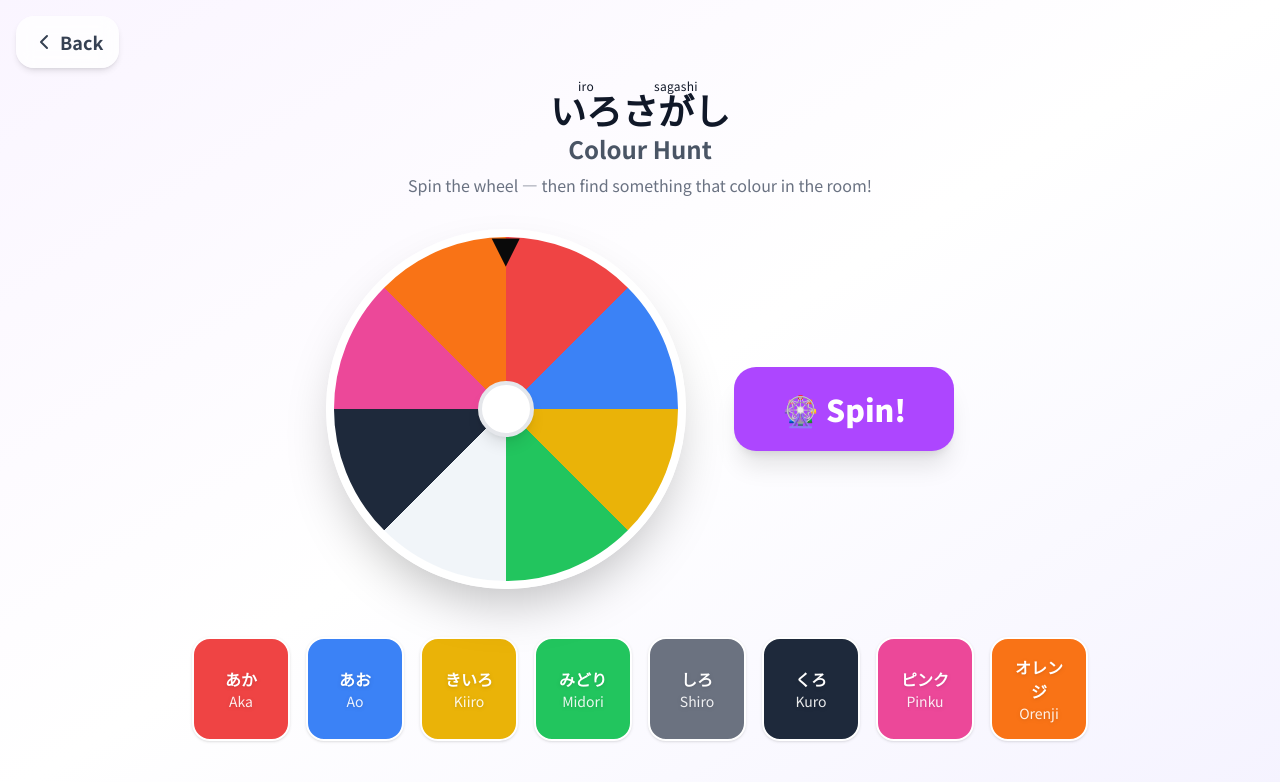
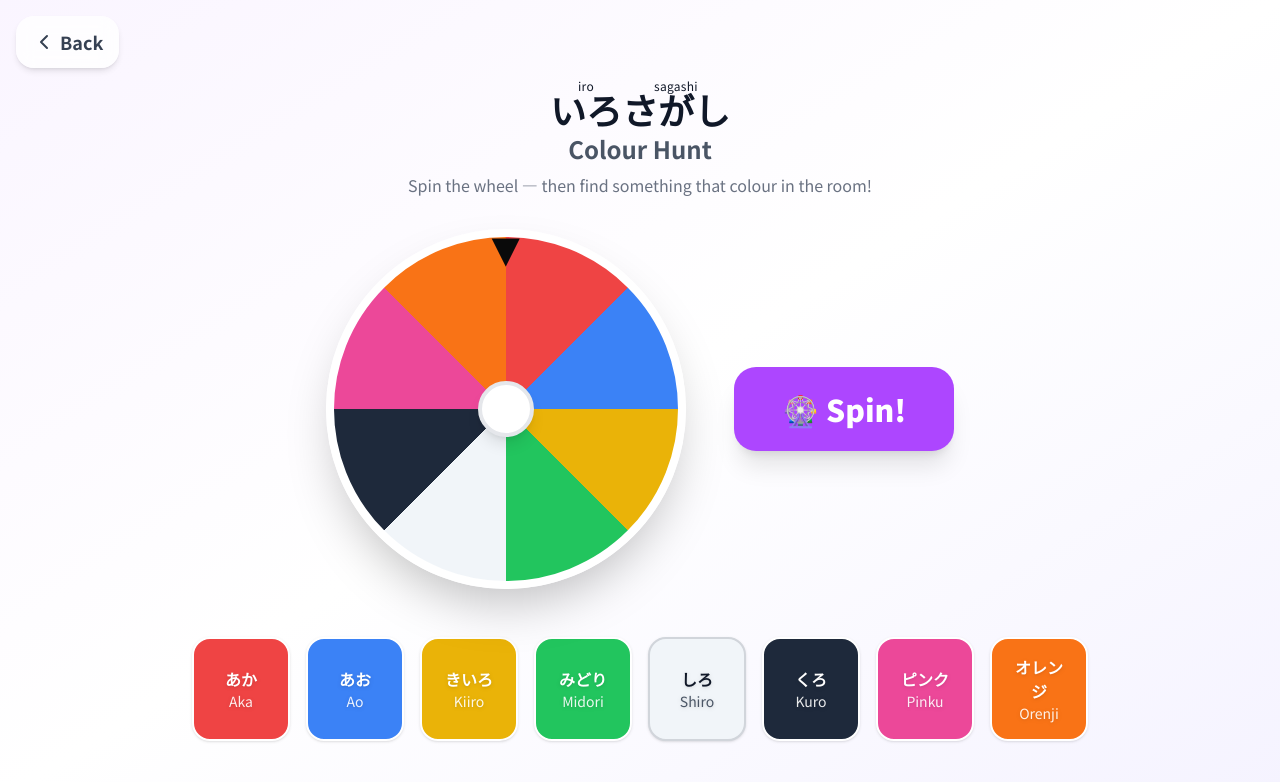
Before and after one commit to aevoli/jp-teaching, a Next.js app in the folder jp-teaching-app/: page /jp-teaching/band-a/colour-spinner in a window 1280 px wide. Shown: the top 782 px of the page. Built offline with nearby package versions, Linux system fonts and the light colour scheme.

Commit message:
colour hunt: shiro uses white bg with black text and gray border

```diff
--- a/jp-teaching-app/app/band-a/colour-spinner/page.tsx
+++ b/jp-teaching-app/app/band-a/colour-spinner/page.tsx
@@ -86,15 +86,16 @@ export default function ColourSpinnerPage() {
                   exit={{ scale: 0.7, opacity: 0 }}
                   className="rounded-3xl p-8 text-center shadow-xl border-4 border-white min-w-56"
                   style={{
-                    backgroundColor: colours[current].en === "White" ? "#6b7280" : colours[current].hex,
+                    backgroundColor: colours[current].hex,
+                    border: colours[current].en === "White" ? "3px solid #d1d5db" : undefined,
                   }}
                 >
-                  <p className="text-5xl font-black text-white drop-shadow-lg">{colours[current].jp}</p>
-                  <p className="text-3xl font-bold text-white/90 drop-shadow">{colours[current].romaji}</p>
-                  <p className="text-2xl text-white/80 drop-shadow">{colours[current].en}</p>
+                  <p className={`text-5xl font-black drop-shadow-lg ${colours[current].en === "White" ? "text-gray-900" : "text-white"}`}>{colours[current].jp}</p>
+                  <p className={`text-3xl font-bold drop-shadow ${colours[current].en === "White" ? "text-gray-700" : "text-white/90"}`}>{colours[current].romaji}</p>
+                  <p className={`text-2xl drop-shadow ${colours[current].en === "White" ? "text-gray-600" : "text-white/80"}`}>{colours[current].en}</p>
                   <button
                     onClick={() => speak(colours[current!].jp)}
-                    className="mt-3 bg-white/30 hover:bg-white/50 text-white font-bold px-5 py-2 rounded-xl transition-all touch-manipulation"
+                    className={`mt-3 font-bold px-5 py-2 rounded-xl transition-all touch-manipulation ${colours[current].en === "White" ? "bg-gray-100 hover:bg-gray-200 text-gray-800" : "bg-white/30 hover:bg-white/50 text-white"}`}
                   >
                     🔊 Hear again
                   </button>
@@ -110,10 +111,10 @@ export default function ColourSpinnerPage() {
               key={i}
               onClick={() => { setCurrent(i); speak(c.jp); }}
               className="rounded-2xl p-4 text-center shadow hover:scale-105 active:scale-95 transition-all touch-manipulation border-2 border-white"
-              style={{ backgroundColor: c.en === "White" ? "#6b7280" : c.hex }}
+              style={{ backgroundColor: c.hex, border: c.en === "White" ? "2px solid #d1d5db" : undefined }}
             >
-              <p className="text-base font-black text-white drop-shadow">{c.jp}</p>
-              <p className="text-sm text-white/90 drop-shadow">{c.romaji}</p>
+              <p className={`text-base font-black drop-shadow ${c.en === "White" ? "text-gray-900" : "text-white"}`}>{c.jp}</p>
+              <p className={`text-sm drop-shadow ${c.en === "White" ? "text-gray-600" : "text-white/90"}`}>{c.romaji}</p>
             </button>
           ))}
         </div>
```
